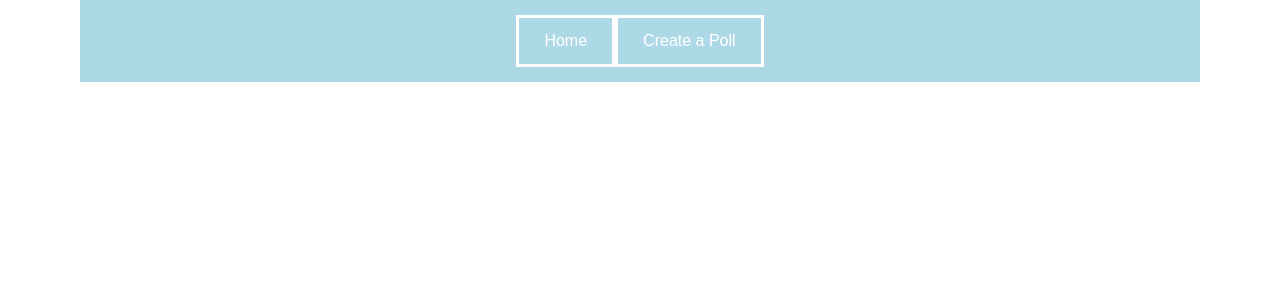
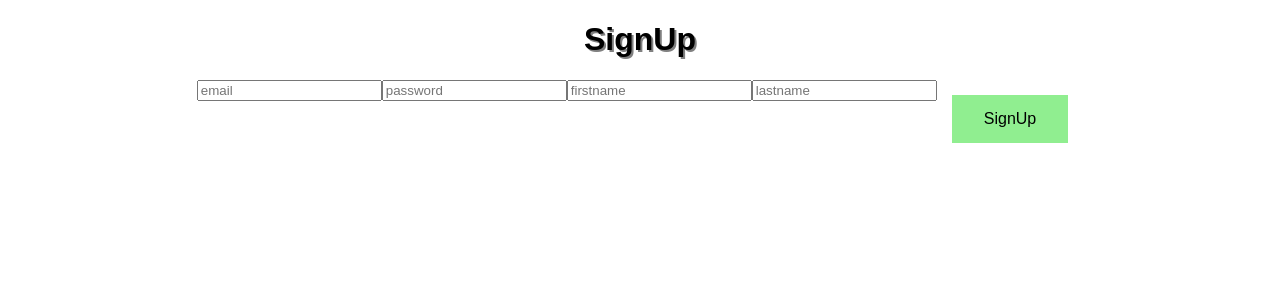
Before and after one commit to matiasto/tsoha_poll_app, a React (Create React App) app in the folder client/: page /signup in a window 1280 px wide. Before the commit this address had no page. Shown: the top 300 px of the page. Built offline with nearby package versions, Linux system fonts and the light colour scheme.

Commit message:
feat[auth]: basic interface for authentication

```diff
--- a/client/src/App.js
+++ b/client/src/App.js
@@ -3,17 +3,34 @@ import {
     Routes,
     Route,
 } from "react-router-dom";
-import React from "react";
+import React, { useState } from "react";
 import Home from "./Home";
 import Navigation from "./Navigation";
 import CreatePoll from "./Create";
 import Poll from "./Poll";
+import SignIn from "./SignIn";
+import SignUp from "./SignUp";
+import Cookies from "js-cookie";
 
 const App = () => {
+    const [token, setToken] = useState(Cookies.get("csrf_access_token"));
+    console.log(token);
+
+    if (!token) {
+        return (
+            <BrowserRouter>
+                <Routes>
+                    <Route path="/" element={<SignIn setToken={setToken} />} />
+                    <Route path="signup" element={<SignUp />} />
+                </Routes>
+            </BrowserRouter>
+        )
+    }
+
     return (
         <div className="app">
             <BrowserRouter>
-                <Navigation />
+                <Navigation setToken={setToken}/>
                 <Routes>
                     <Route path="/" element={<Home />} />
                     <Route path="create" element={<CreatePoll />} />
--- a/client/src/Navigation.js
+++ b/client/src/Navigation.js
@@ -1,10 +1,12 @@
 import { Link } from "react-router-dom";
+import SignOut from "./SignOut";
 
-const Navigation = () => {
+const Navigation = props => {
     return (
         <nav className="navbar navbar-expand-lg navbar-light bg-light">
             <Link to="/">Home</Link>
             <Link to="create">Create a Poll</Link>
+            <SignOut setToken={props.setToken} />
         </nav>
     );
 }
--- /dev/null
+++ b/client/src/SignIn.js
@@ -0,0 +1,51 @@
+import { useEffect, useState } from "react";
+import useAxios from "./useAxios";
+import Cookies from "js-cookie";
+import { Link } from "react-router-dom";
+
+const SignIn = props => {
+    const [loginForm, setLoginForm] = useState({ email: "", password: "" });
+    const [options, setOptions] = useState({url: ""});
+    const { fetchData } = useAxios(options);
+
+    const submitLogin = async function(e) {
+        e.preventDefault();
+        const response = await fetchData({url:"/api/signin", method: "post"});
+        props.setToken(Cookies.get('csrf_access_token'));
+    }
+
+    const handleChange = e => {
+        const { value, name } = e.target;
+        setLoginForm(old => ({
+            ...old, [name]: value
+        }))
+    }
+
+    return (
+        <div>
+            <h1>Login</h1>
+                <form className="login">
+                    <input
+                        type="email"
+                        text={loginForm.email}
+                        name="email"
+                        placeholder="email"
+                        value={loginForm.email}
+                        onChange={handleChange} />
+                    <input
+                        type="password"
+                        text={loginForm.password}
+                        name="password"
+                        placeholder="password"
+                        value={loginForm.password}
+                        onChange={handleChange} />
+                    <button onClick={e => submitLogin(e)}>Login</button>
+                    <Link to="signup">
+                        <button type="button">SignUp</button>
+                    </Link>
+                </form>
+        </div>
+    )
+}
+
+export default SignIn;
--- /dev/null
+++ b/client/src/SignOut.js
@@ -0,0 +1,22 @@
+import { useState } from "react";
+import useAxios from "./useAxios";
+
+
+const SignOut = props => {
+    const [options, setOptions] = useState({url: ""});
+    const { fetchData } = useAxios(options);
+
+    const submitSignOut = async function(e) {
+        e.preventDefault();
+        const response = await fetchData({url:"/api/signout", method: "post"});
+        props.setToken(undefined);
+    }
+
+    return(
+        <button onClick={e => submitSignOut(e)}>
+            Logout
+        </button>
+    )
+}
+
+export default SignOut;
--- /dev/null
+++ b/client/src/SignUp.js
@@ -0,0 +1,67 @@
+import { useState } from "react";
+import useAxios from "./useAxios";
+import { useNavigate } from "react-router-dom";
+
+const SignUp = () => {
+    const [signUpForm, setSignUpForm] = useState({ email: "", password: "", firstname: "", lastname: ""});
+    const [tmpOptions, setTmpOptions] = useState({url: ""});
+    const { fetchData } = useAxios(tmpOptions);
+    const navigate = useNavigate();
+
+    const submitSignUp = async function(e) {
+        e.preventDefault();
+        const options = {
+            method: "post",
+            url: "/api/signup",
+            data: signUpForm
+        }
+        const response = await fetchData(options);
+        navigate("/");
+    }
+
+    const handleChange = e => {
+        const { value, name } = e.target;
+        setSignUpForm(old => ({
+            ...old, [name]: value
+        }))
+    }
+
+    return (
+        <div>
+            <h1>SignUp</h1>
+            <form className="signup">
+                <input
+                    type="email"
+                    text={signUpForm.email}
+                    name="email"
+                    placeholder="email"
+                    value={signUpForm.email}
+                    onChange={handleChange} />
+                <input
+                    type="password"
+                    text={signUpForm.password}
+                    name="password"
+                    placeholder="password"
+                    value={signUpForm.password}
+                    onChange={handleChange} />
+                <input
+                    type="text"
+                    text={signUpForm.firstname}
+                    name="firstname"
+                    placeholder="firstname"
+                    value={signUpForm.firstname}
+                    onChange={handleChange} />
+                <input
+                    type="text"
+                    text={signUpForm.lastname}
+                    name="lastname"
+                    placeholder="lastname"
+                    value={signUpForm.lastname}
+                    onChange={handleChange} />
+                <button onClick={e => submitSignUp(e)}>SignUp</button>
+            </form>
+        </div>
+    )
+}
+
+export default SignUp;
```
